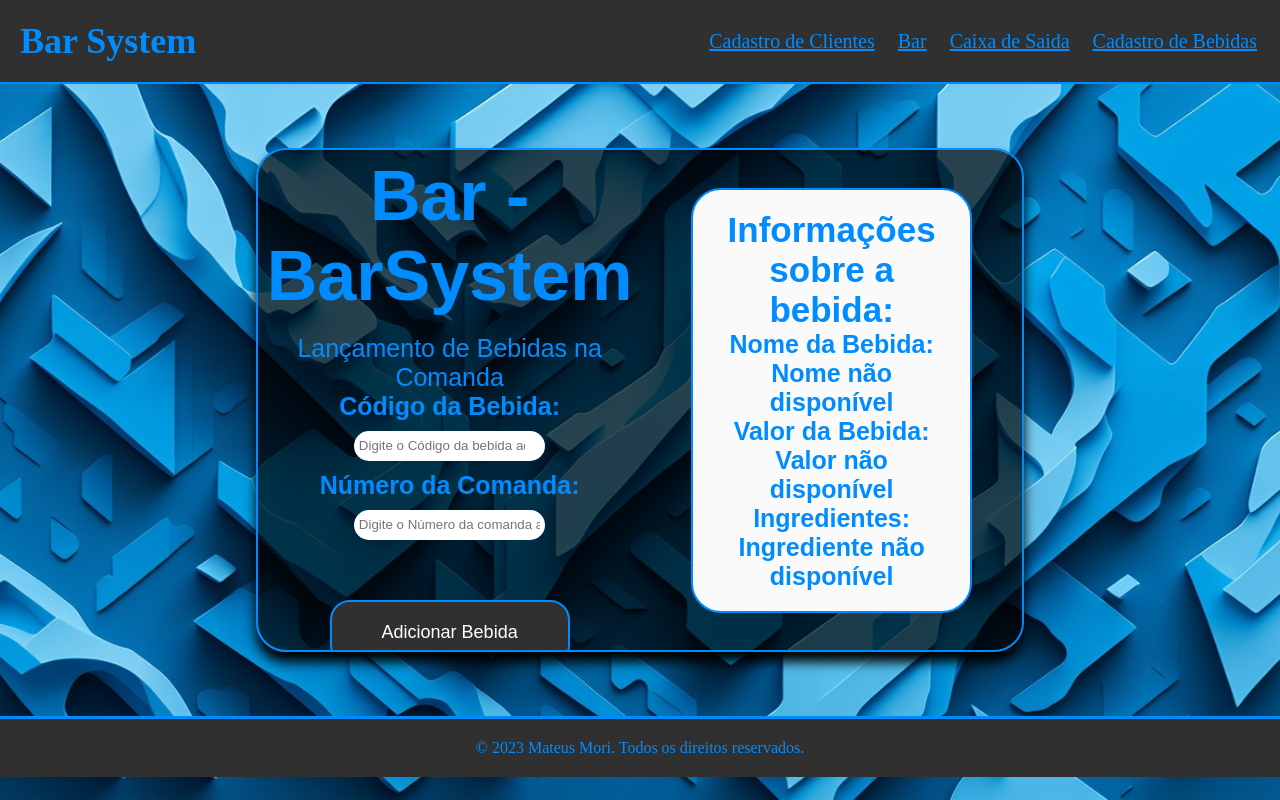
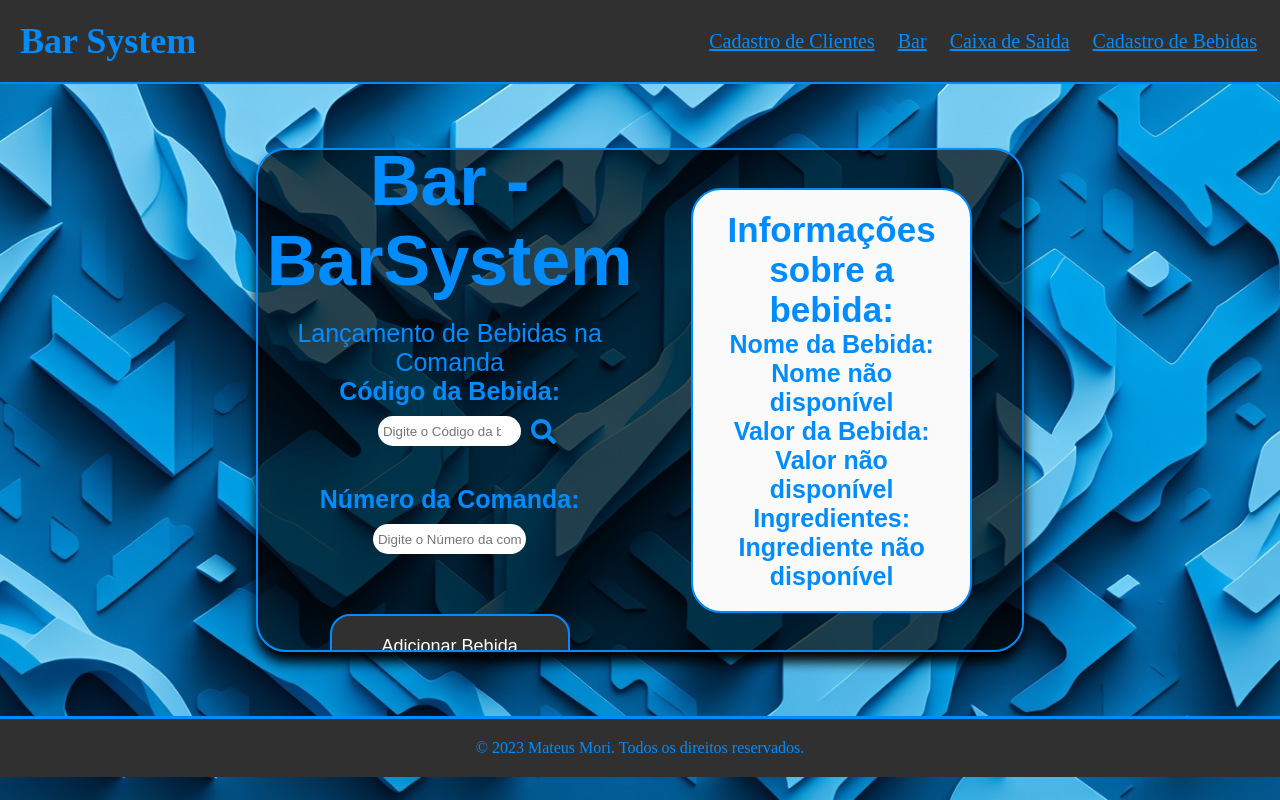
Before and after one commit to MattMori/Sistema-de-Comanda---front, a React (Vite) app: page /Bar in a window 1280 px wide. Built offline with nearby package versions, Linux system fonts and the light colour scheme.

Commit message:
Adição do icone de pesquisa no codigo da bebida para possibilitar a pesquisa da bebida pelo celular tambem, porem no desktop o botão enter ainda realiza a busca alem do icone clicavel.

```diff
--- a/package.json
+++ b/package.json
@@ -13,6 +13,7 @@
     "axios": "^1.6.0",
     "react": "^18.2.0",
     "react-dom": "^18.2.0",
+    "react-icons": "^4.11.0",
     "react-router-dom": "^6.18.0",
     "react-textarea-autosize": "^8.5.3"
   },
@@ -24,7 +25,6 @@
     "eslint-plugin-react": "^7.32.2",
     "eslint-plugin-react-hooks": "^4.6.0",
     "eslint-plugin-react-refresh": "^0.4.3",
-
     "sass": "^1.69.5",
     "vite": "^4.4.5"
   }
--- a/src/pages/bar/Bar.jsx
+++ b/src/pages/bar/Bar.jsx
@@ -1,5 +1,6 @@
 import { useState } from "react";
 import { SistemaService } from '../../api/sistemaService';
+import { FaSearch } from 'react-icons/fa';
 import "./index.scss";
 
 const Bar = () => {
@@ -10,12 +11,6 @@ const Bar = () => {
         valorDaBebida: 0,
         Ingredientes: ""
     });
-
-    const handleKeyDown = async (e) => {
-        if (e.key === 'Enter') {
-            await fetchBebida(); // Chama a função para buscar a bebida quando o usuário aperta "Enter"
-        }
-    };
 
     const fetchBebida = async () => {
         try {
@@ -59,6 +54,7 @@ const Bar = () => {
                     <label>
                         Código da Bebida:
                         <br />
+                        <div className="input-group">
                         <input
                             className="outros"
                             type="Number"
@@ -66,9 +62,10 @@ const Bar = () => {
                             placeholder="Digite o Código da bebida aqui"
                             value={codigoDaBebida}
                             onChange={(e) => setCodigoDaBebida(e.target.value)}
-                            onKeyDown={handleKeyDown} // Adiciona o evento onKeyDown para capturar a tecla "Enter"
                             required
                         />
+                        <FaSearch className="icon-search" onClick={fetchBebida} />
+                        </div>
                     </label>
                     <br />
                     <label>
--- a/src/pages/bar/index.scss
+++ b/src/pages/bar/index.scss
@@ -27,6 +27,7 @@
     font-size: 25px;
   }
 
+
   .bar-bebida-container {
     width: 900px;
     padding-top: 20px;
@@ -40,6 +41,7 @@
     }
 
     input {
+      text-align: center;
       min-height: 30px;
       max-height: 100px;
       border-radius: 5px;
@@ -48,8 +50,26 @@
       margin: 10px;
       padding: 5px;
       border-radius: 15px;
-      width: 50%;
+      width: 40%;
 
+
+    }
+
+    .input-group {
+      display: flex;
+      justify-content: center;
+      align-items: center;
+      margin-left: 25px;
+
+      .icon-search {
+        cursor: pointer;
+        filter: drop-shadow(0px 5px 3px rgb(0, 0, 0));
+        transition: transform 0.3s ease;
+      }
+
+      .icon-search:hover {
+        transform: translateY(-5px);
+      }
 
     }
 
```
Also changed, not shown: 1 other file (tests, documents, lock files or other folders).
